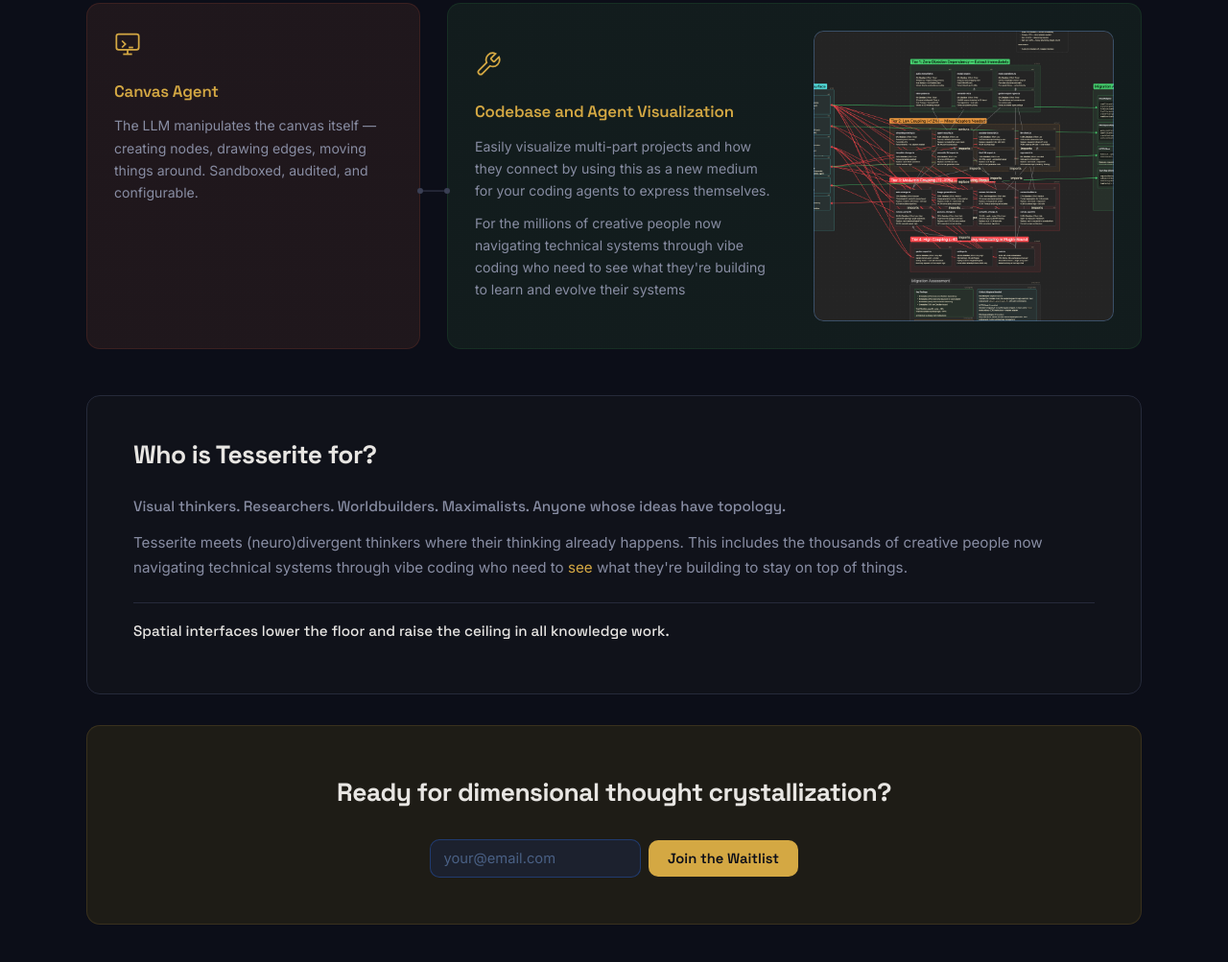
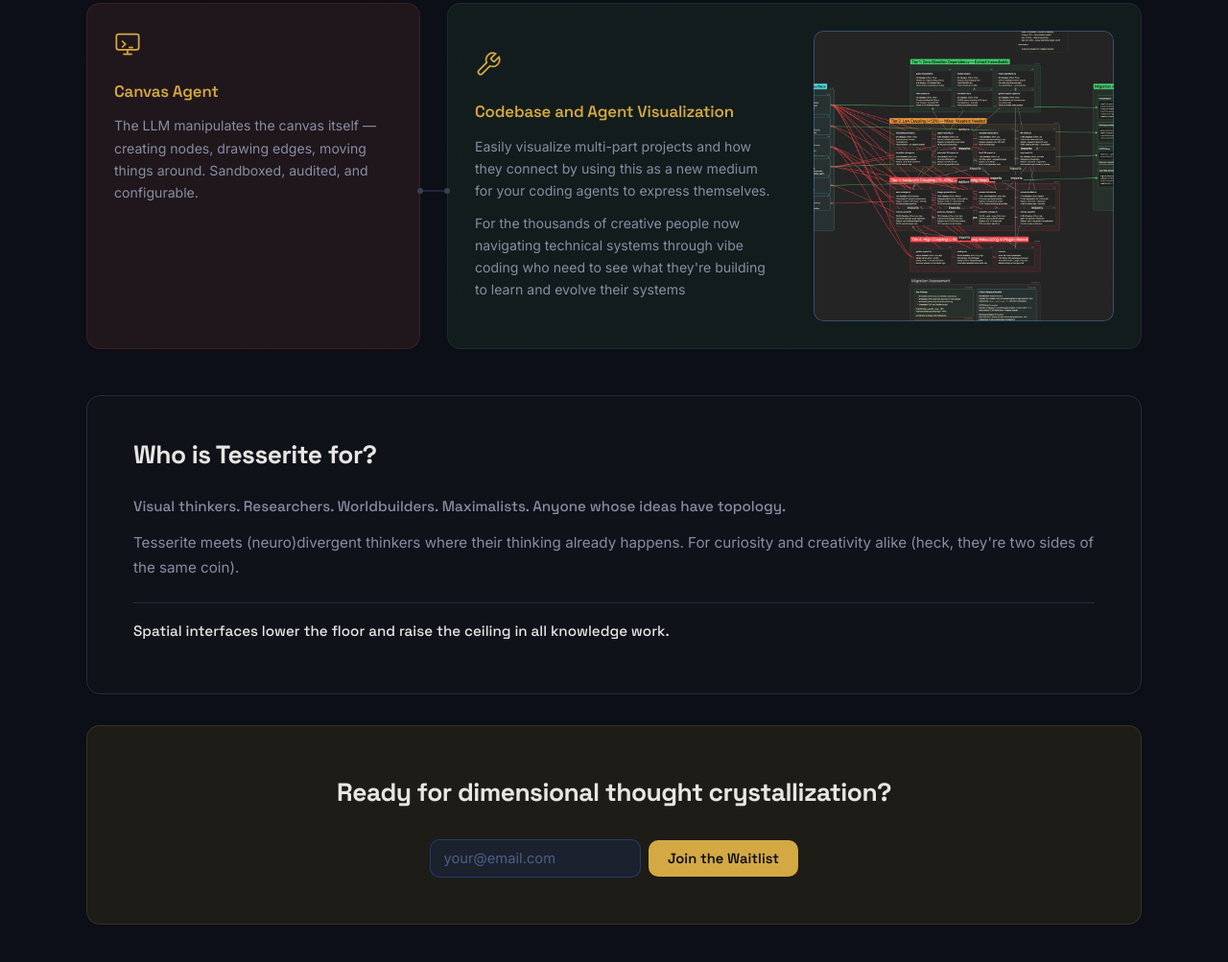
Before and after one commit to Zirnworks/tesserite-website, a plain HTML site: page index.html in a window 1280 px wide. Shown: the part 3424-4427 px from the top of the page at 96% size. Drawn offline with Linux system fonts and the light colour scheme.

Commit message:
Fixed some wording

```diff
--- a/index.html
+++ b/index.html
@@ -197,7 +197,7 @@
             </div>
             <h3>Codebase and Agent Visualization</h3>
             <p>Easily visualize multi-part projects and how they connect by using this as a new medium for your coding agents to express themselves.</p>
-            <p>For the millions of creative people now navigating technical systems through vibe coding who need to see what they're building to learn and evolve their systems</p>
+            <p>For the thousands of creative people now navigating technical systems through vibe coding who need to see what they're building to learn and evolve their systems</p>
           </div>
           <div class="grid-card-split-img">
             <div class="feature-img-wrap">
@@ -214,7 +214,7 @@
       <div class="card card-audience">
         <h2>Who is Tesserite for?</h2>
         <p class="audience-list">Visual thinkers. Researchers. Worldbuilders. Maximalists. Anyone whose ideas have topology.</p>
-        <p>Tesserite meets (neuro)divergent thinkers where their thinking already happens. This includes the thousands of creative people now navigating technical systems through vibe coding who need to <em>see</em> what they're building to stay on top of things.</p>
+        <p>Tesserite meets (neuro)divergent thinkers where their thinking already happens. For curiosity and creativity alike (heck, they're two sides of the same coin).</p>
         <p class="audience-highlight">Spatial interfaces lower the floor and raise the ceiling in all knowledge work.</p>
       </div>
     </section>
```
Also changed, not shown: 1 other file.
